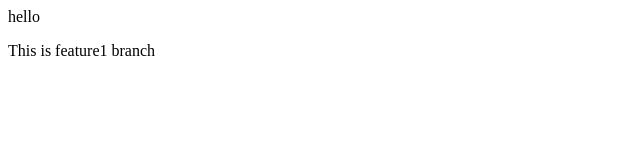
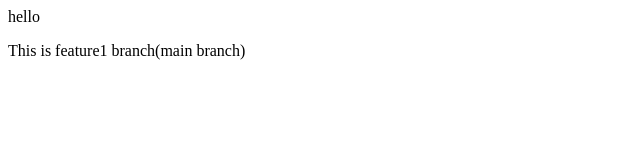
Before and after one commit to Ishan141205/LocalREpo, a plain HTML site: page index.html in a window 1280 px wide. Shown: the full height of the page, 0-640 px from the left. Drawn offline with Linux system fonts and the light colour scheme.

Commit message:
Adding branch name main

```diff
--- a/index.html
+++ b/index.html
@@ -1,2 +1,2 @@
 <p>hello</p>
-<p>This is feature1 branch</p>
+<p>This is feature1 branch(main branch)</p>
```
